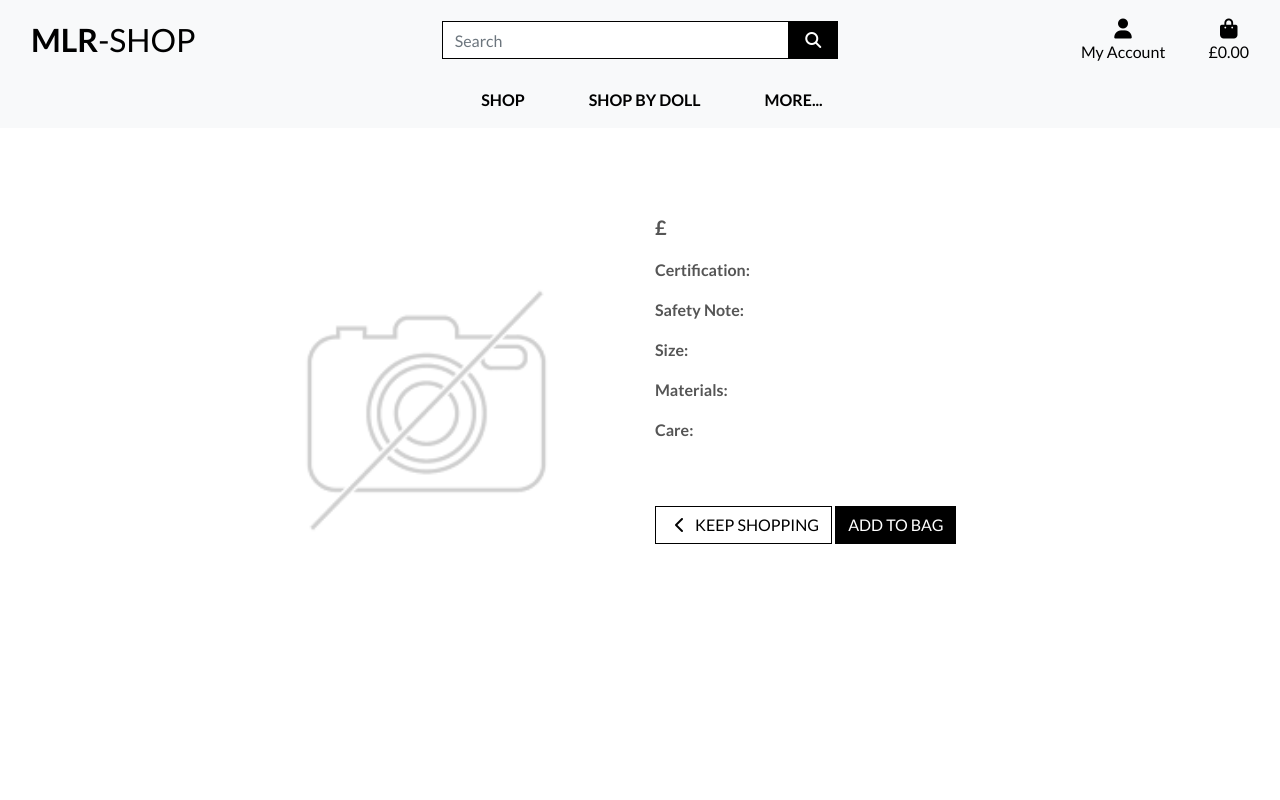
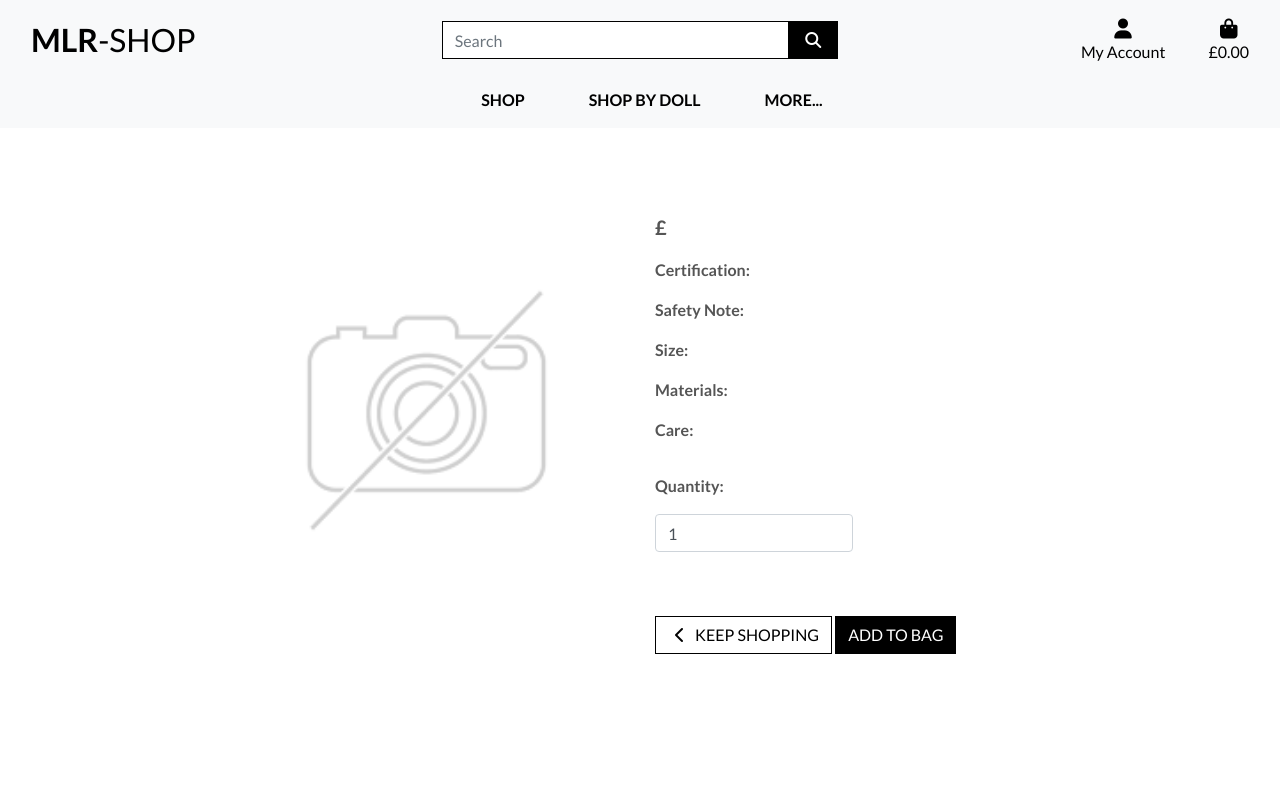
Before and after one commit to onabz/mlr-shop, a Django app: template dolls/templates/dolls/doll_detail.html in a window 1280 px wide. Run offline with Django 3.2, Linux system fonts and the light colour scheme; the template is opened without the code that fills it, so the values that code supplies are empty; some libraries are stand-ins or nearby versions.

Commit message:
Add quantity input field to template

```diff
--- a/dolls/templates/dolls/doll_detail.html
+++ b/dolls/templates/dolls/doll_detail.html
@@ -41,7 +41,15 @@
                 <form action="{% url 'add_to_bag' doll.id %}" class="form" method="POST">
                     {% csrf_token %}
                     <div class="form-row">
-                        <div class="col">
+                        <div class="col-12">
+                            <p class="mt-3"><strong>Quantity:</strong></p>
+                            <div class="form-group w-50">
+                                <div class="input-group">
+                                    <input class="form-control qty_input" type="number" name="quantity" value="1" min="1" max="99" data-item_id="{{ doll.id }}" id="id_qty_{{ doll.id }}">
+                                </div>
+                            </div>
+                        </div>
+                        <div class="col-12">
                             <a href="{% url 'dolls' %}" class="btn btn-outline-black rounded-0 mt-5">
                                 <span class="icon">
                                     <i class="fas fa-chevron-left"></i>
```
